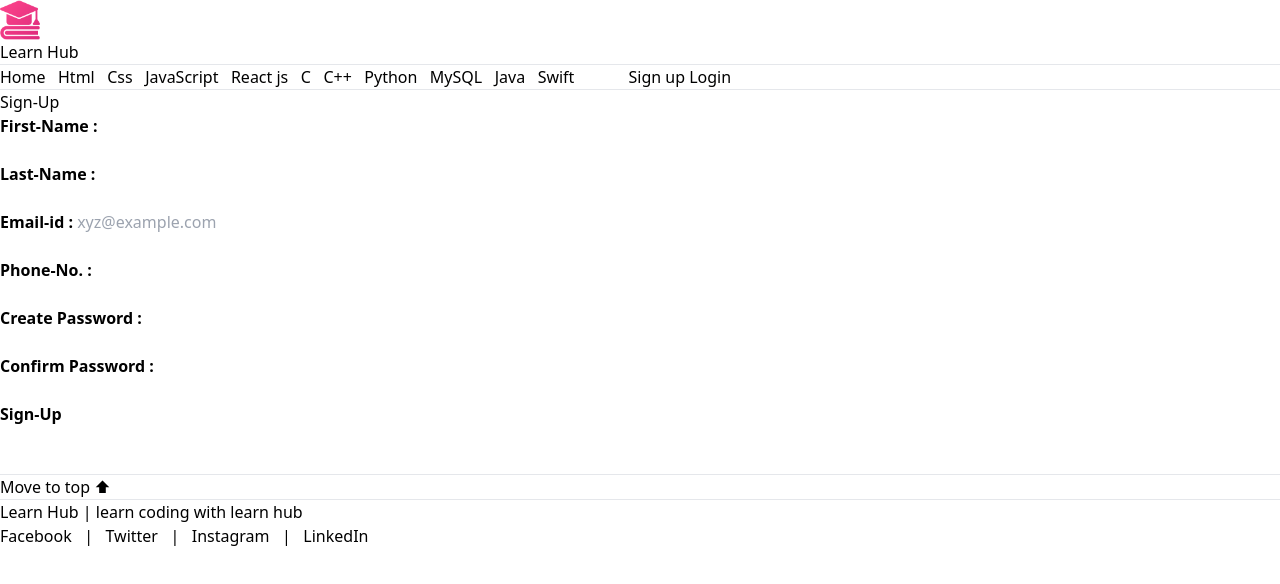
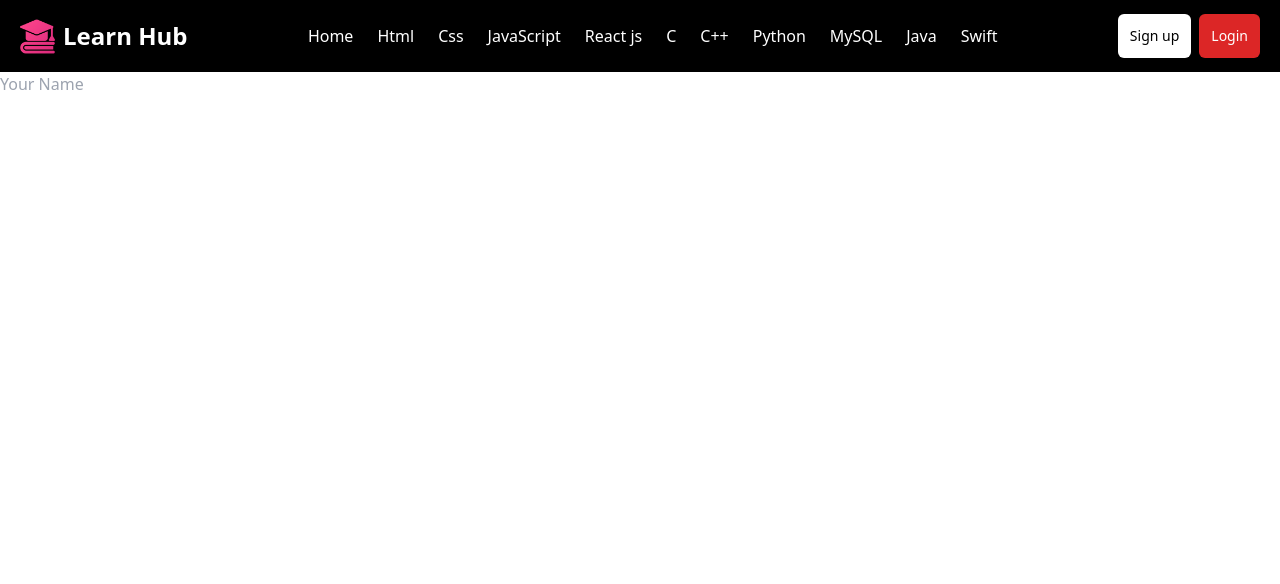
Before and after one commit to juned072/learn-coding, a website: page pages/signup.html in a window 1280 px wide. Drawn offline with nearby package versions, Linux system fonts and the light colour scheme.

Commit message:
Remove some code and updating code start

```diff
--- a/pages/signup.html
+++ b/pages/signup.html
@@ -1,94 +1,98 @@
 <!DOCTYPE html>
-<html >
-<head>
+<html>
+  <head lang="en">
+    <meta charset="UTF-8" />
+    <meta name="viewport" content="width=device-width, initial-scale=1.0" />
     <link
       href="https://cdn.jsdelivr.net/npm/tailwindcss@2.2.19/dist/tailwind.min.css"
       rel="stylesheet"
     />
-    <title>sign-up</title>
+    <title>sign-up | Learn hub</title>
   </head>
-
   <body>
-  <div>
-    <img src="./../images/learning.png" alt="icon" width="40px" />
-    <h1>Learn Hub</h1>
-    <hr />
-    <div>
-      <a href="./../index.html">Home</a>
-       &nbsp; <a href="HTML.html">Html</a> &nbsp;
-      <a href="css.html">Css</a> &nbsp;
-      <a href="javascriptPage.html">JavaScript</a> &nbsp;
-      <a href="reactjsPage.html">React js</a> &nbsp;
-      <a href="cPage.html">C</a> &nbsp;
-      <a href="cPlusePage.html">C++</a> &nbsp;
-      <a href="PythonPage.html">Python</a> &nbsp;
-      <a href="MySQL.html">MySQL</a> &nbsp;
-      <a href="java.html">Java</a> &nbsp;
-      <a href="swift.html">Swift</a> &nbsp; &nbsp; &nbsp; &nbsp;
-      &nbsp; &nbsp;
-      <button>Sign up</button>
-      <a href="login_page.html"><button>Login</button></a>
+    <div
+      class="flex items-center justify-between p-3 px-2 md:px-5 text-white bg-black"
+    >
+      <div class="flex items-center space-x-2">
+        <img src="../images/learning.png" alt="icon" width="35px" />
+        <h1 class="text-2xl font-bold">Learn Hub</h1>
       </div>
-<hr />
- <div>
-  <h1> Sign-Up</h1>
-
-  <label for="First-Name "> <b> First-Name :</b> </label>
-  <input type="text" id="First-Name"/> <br/><br/>
-
-  <label for="Last-Name "> <b> Last-Name :</b></label>
-    <input type="text" id="Last-Name"/> <br/><br/>
-
-    <label for="email"> <b> Email-id :</b></label>
-    <input type="email" id="email" placeholder="xyz@example.com"/> <br/><br/>
-
-
-    <label for="num "> <b> Phone-No. :</b></label>
-    <input type="number" id="num"/> <br/><br/>
-
-    <label for="pass "> <b> Create Password :</b></label>
-    <input type="password" id="pass"/> <br/><br/>
-
-    <label for="pass2 "> <b> Confirm Password :</b></label>
-    <input type="password" id="pass2"/> <br/><br/>
-
-    <button> <b> Sign-Up</b></button>
-
-    <br><br><br>
-
-    <hr />
-    <a href="index.html">
-      <button>Move to top ⬆</button>
+      <div class="hidden md:flex">
+        <a
+          class="hover:bg-red-600 p-3 cursor-pointer rounded-md transition duration-100 ease-in-out"
+          >Home</a
+        >
+        <a
+          href="HTML.html"
+          class="hover:bg-red-600 p-3 cursor-pointer rounded-md transition duration-100 ease-in-out"
+          >Html</a
+        >
+        <a
+          href="css.html"
+          class="hover:bg-red-600 p-3 cursor-pointer rounded-md transition duration-100 ease-in-out"
+          >Css</a
+        >
+        <a
+          href="javascriptPage.html"
+          class="hover:bg-red-600 p-3 cursor-pointer rounded-md transition duration-100 ease-in-out"
+          >JavaScript</a
+        >
+        <a
+          href="ReactjsPage.html"
+          class="hover:bg-red-600 p-3 cursor-pointer rounded-md transition duration-100 ease-in-out"
+          >React js</a
+        >
+        <a
+          href="CPage.html"
+          class="hover:bg-red-600 p-3 cursor-pointer rounded-md transition duration-100 ease-in-out"
+          >C</a
+        >
+        <a
+          href="CppPage.html"
+          class="hover:bg-red-600 p-3 cursor-pointer rounded-md transition duration-100 ease-in-out"
+          >C++</a
+        >
+        <a
+          href="PythonPage.html"
+          class="hover:bg-red-600 p-3 cursor-pointer rounded-md transition duration-100 ease-in-out"
+          >Python</a
+        >
+        <a
+          href="MySQL.html"
+          class="hover:bg-red-600 p-3 cursor-pointer rounded-md transition duration-100 ease-in-out"
+          >MySQL</a
+        >
+        <a
+          href="java.html"
+          class="hover:bg-red-600 p-3 cursor-pointer rounded-md transition duration-100 ease-in-out"
+          >Java</a
+        >
+        <a
+          href="swift.html"
+          class="hover:bg-red-600 p-3 cursor-pointer rounded-md transition duration-100 ease-in-out"
+          >Swift</a
+        >
+      </div>
+      <div class="flex items-center space-x-2">
+        <a
+          href="signup.html"
+          class="p-3 bg-white text-black rounded-md hover:bg-gray-100 text-sm"
+          ><button>Sign up</button></a
+        >
+        <a
+          href="login_page.html"
+          class="p-3 bg-red-600 text-white rounded-md hover:bg-red-700 transition duration-100 ease-in-out text-sm"
+        >
+          <button>Login</button>
         </a>
-    <hr />
-    <footer>
-      <div>
-        <p>Learn Hub | learn coding with learn hub</p>
-        <div>
-          <a href="https://www.facebook.com" target="_blank">Facebook</a> &nbsp;
-          | &nbsp;
-          <a href="https://www.twitter.com" target="_blank">Twitter</a> &nbsp; |
-          &nbsp;
-          <a href="https://www.instagram.com" target="_blank">Instagram</a>
-          &nbsp; | &nbsp;
-          <a href="https://www.linkedin.com" target="_blank">LinkedIn</a>
       </div>
     </div>
-    </footer>
-
-
-
-
-
+    <div>
+      <form>
+        <div>
+          <input type="text" placeholder="Your Name" class="" />
         </div>
-
-
-
-
-
-
-
-
-
+      </form>
+    </div>
   </body>
 </html>
```
Lines whose indentation alone changed are shown as unchanged.
